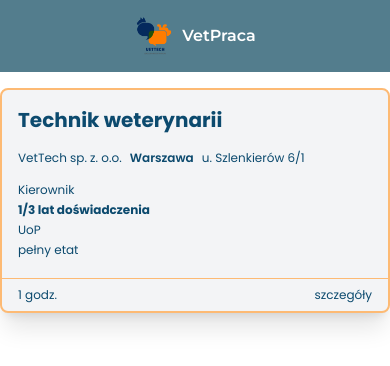
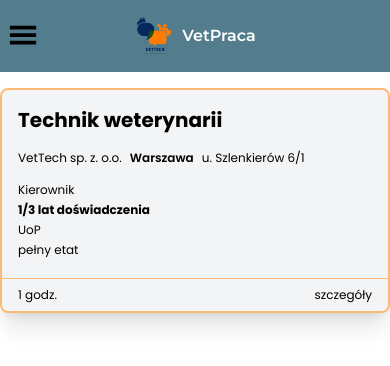
Before and after one commit to lszmytko/jobboard, a Next.js app: page / in a window 390 px wide. Shown: the top 366 px of the page. Built offline with nearby package versions, Linux system fonts and the light colour scheme.

Commit message:
feat(main): finish Header Component

```diff
--- a/src/app/_components/AdCard/AdCard.tsx
+++ b/src/app/_components/AdCard/AdCard.tsx
@@ -3,7 +3,7 @@ import Link from "next/link";
 const AdCard = () => {
   return (
     <Link href="/">
-      <div className="max-w-lg w-75 border-orange-300 border-2 rounded-lg text-sky-900 bg-gray-100 shadow-xl overflow-hidden">
+      <div className="max-w-lg w-75 border-orange-300 border-2 rounded-lg bg-gray-100 shadow-xl overflow-hidden">
         <div className="p-4">
           <p className="text-xl font-bold mb-4">Technik weterynarii</p>
           <div className="text-xs flex gap-2 mb-4 flex-wrap">
@@ -18,7 +18,7 @@ const AdCard = () => {
             <p className="mb-1 md:mb-0">pełny etat</p>
           </div>
         </div>
-        <div className="h-px bg-primary-lighter"></div>
+        <div className="h-px bg-primary-light"></div>
         <div className="flex justify-between text-xs px-4 py-2">
           <p>1 godz.</p>
           <p>szczegóły</p>
--- /dev/null
+++ b/src/app/_components/Header/HamburgerMenu/HamburgerMenu.tsx
@@ -0,0 +1,52 @@
+"use client";
+
+import Link from "next/link";
+import { useState } from "react";
+import { GiHamburgerMenu } from "react-icons/gi";
+import { GrClose } from "react-icons/gr";
+
+const HamburgerMenu = () => {
+  const [extended, setExtended] = useState(false);
+
+  const hiddenStyles = extended ? "translate-x-0" : "-translate-x-96";
+
+  const handleClick = () => setExtended((prev) => !prev);
+
+  return (
+    <div className="sm:hidden absolute top-0 left-0">
+      <div className="absolute left-2 top-5">
+        <GiHamburgerMenu
+          size={30}
+          className={`${extended ? "hidden" : ""} cursor-pointer tet-white`}
+          onClick={handleClick}
+        />
+      </div>
+      <aside
+        className={`relative ${hiddenStyles} w-60 bg-primary-light rounded-br-lg`}
+      >
+        <div className="flex justify-end p-3">
+          <GrClose
+            size={30}
+            className={`${extended ? "" : "hidden"} cursor-pointer text-orange`}
+            onClick={handleClick}
+          />
+        </div>
+        <div className="border-t-2 p-1">
+          <a href="https://www.vettech.pl" className="trainings">
+            Szkolenia
+          </a>
+        </div>
+        <div className="border-t-2 p-1">
+          <Link href="/" className="">
+            Praca
+          </Link>
+        </div>
+        <div className="border-y-2 p-1">
+          <Link href="/login/employee">Dla pracodawcy</Link>
+        </div>
+      </aside>
+    </div>
+  );
+};
+
+export default HamburgerMenu;
--- /dev/null
+++ b/src/app/_components/Header/HamburgerMenu/index.ts
@@ -0,0 +1 @@
+export { default } from "./HamburgerMenu";
--- a/src/app/_components/Header/Header.tsx
+++ b/src/app/_components/Header/Header.tsx
@@ -2,12 +2,14 @@ import { Montserrat } from "next/font/google";
 import Link from "next/link";
 
 import Logo from "./Logo";
+import HamburgerMenu from "./HamburgerMenu";
 
 const montserrat = Montserrat({ subsets: ["latin"] });
 
 const Header = () => {
   return (
     <div className="w-screen flex justify-center">
+      <HamburgerMenu />
       <div
         className={`flex max-sm:justify-center max-w-2xl w-screen justify-between bg-header-background text-white font-semibold leading-10 ${montserrat.className} mb-4 p-4 sm:rounded-lg`}
       >
--- a/src/app/addetails/AdCardDetails/ApplyButton/ApplyButton.tsx
+++ b/src/app/addetails/AdCardDetails/ApplyButton/ApplyButton.tsx
@@ -1,6 +1,6 @@
 const ApplyButton = () => {
   return (
-    <button className="block w-80 bg-primary hover:bg-primary-darker text-white font-bold py-2 px-4 rounded-3xl text-3xl">
+    <button className="block w-80 bg-primary hover:bg-primary-dark text-white font-bold py-2 px-4 rounded-3xl text-3xl">
       Aplikuj
     </button>
   );
--- a/tailwind.config.ts
+++ b/tailwind.config.ts
@@ -16,8 +16,8 @@ const config: Config = {
       colors: {
         "header-background": "#537D8D",
         primary: "#f97316",
-        "primary-lighter": "#fdba74",
-        "primary-darker": "#c2410c",
+        "primary-light": "#fdba74",
+        "primary-dark": "#c2410c",
       },
     },
   },
```
